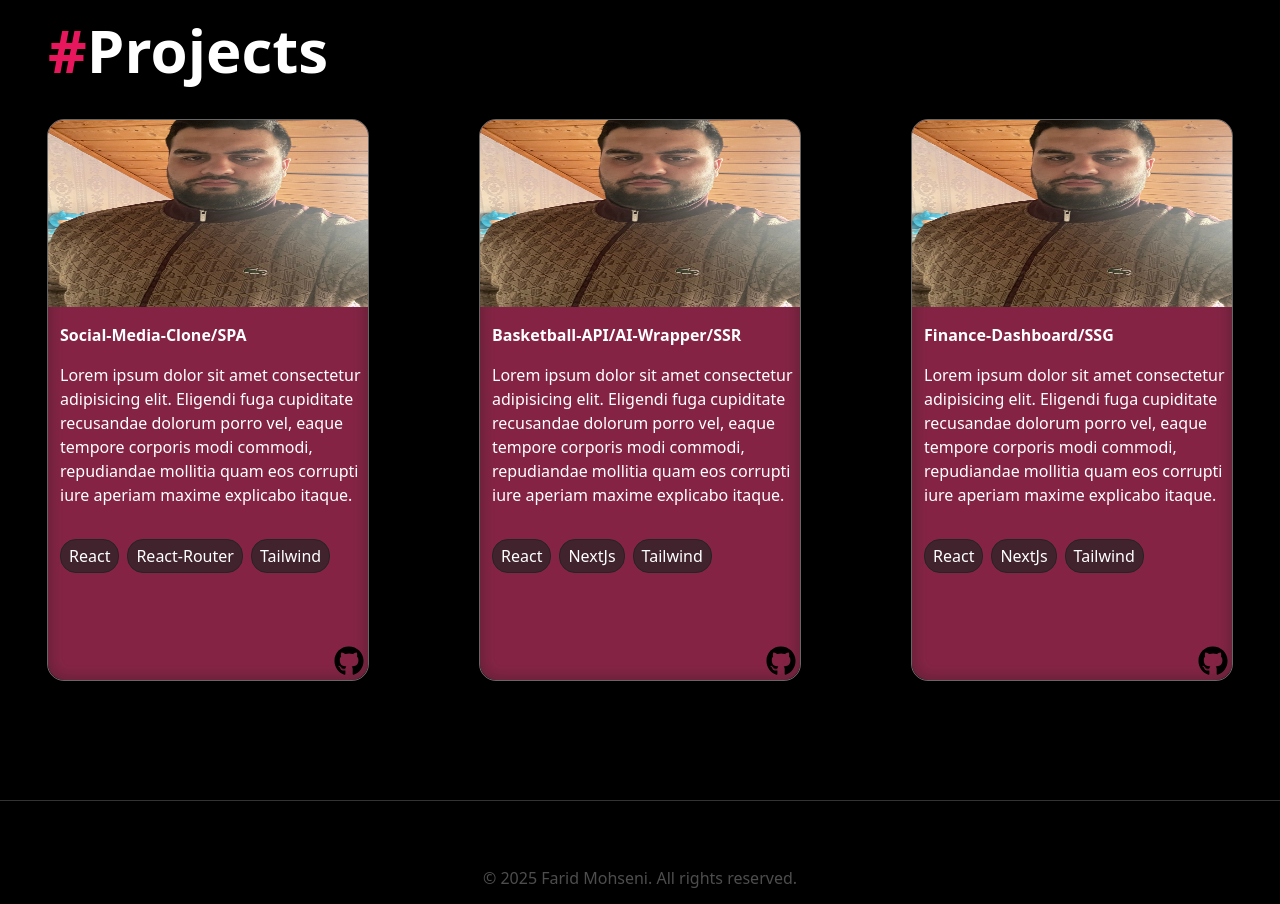
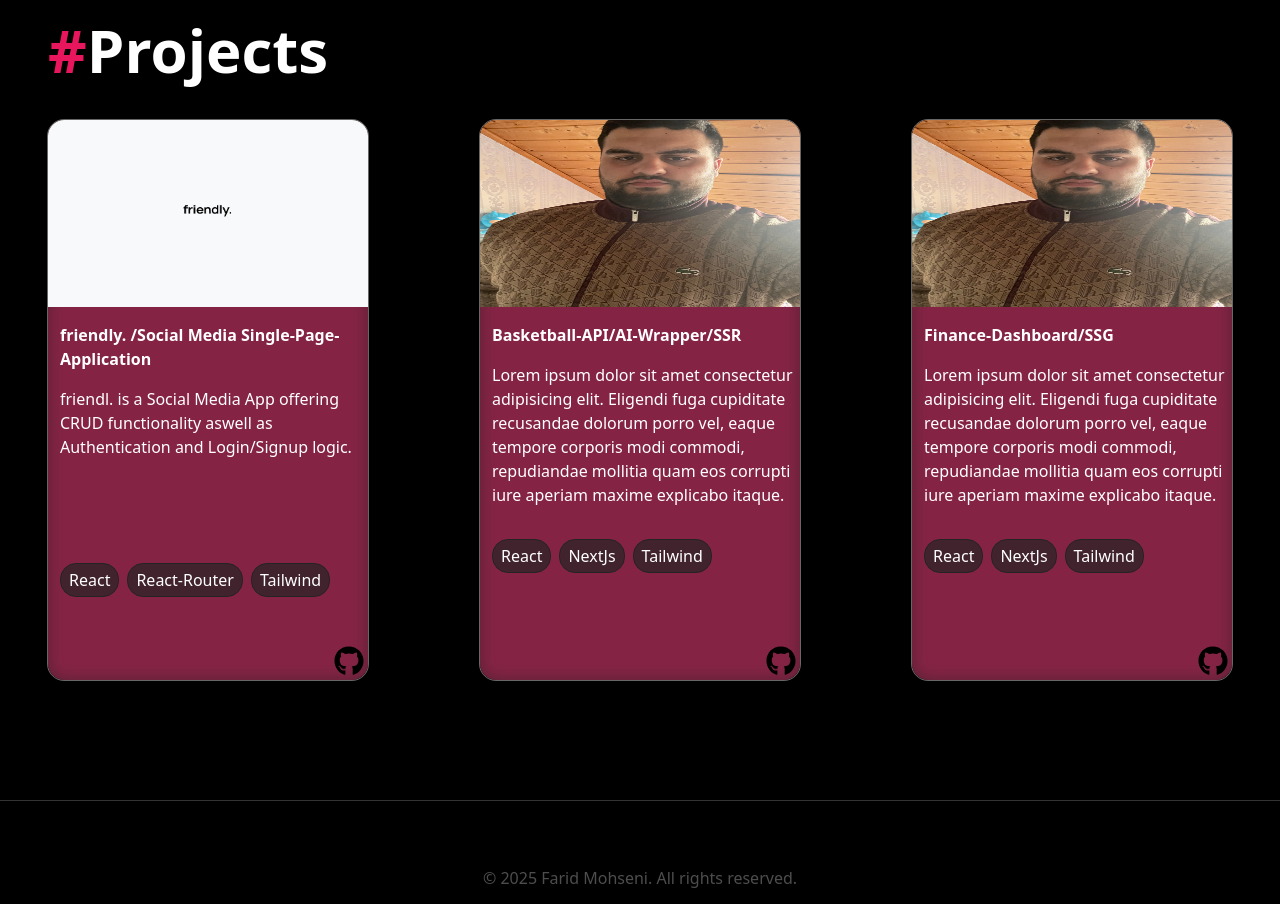
Before and after one commit to FaridMo99/Portfolio-Landing-Page, a React (Vite) app: page / in a window 1280 px wide. Shown: the part 2060-2964 px from the top of the page. Built offline with nearby package versions, Linux system fonts and the light colour scheme.

Commit message:
added images to spa project and fade animation on hover

```diff
--- a/src/components/ProjectsCard.jsx
+++ b/src/components/ProjectsCard.jsx
@@ -1,4 +1,4 @@
-import React from "react";
+import React,{useState} from "react";
 import { FaGithub } from "react-icons/fa";
 import CardButton from "./CardButton";
 import TransitionWrapper from "./HoC/TransitionWrapper";
@@ -7,27 +7,48 @@ function ProjectsCard({
   title,
   text,
   image,
+  secondImage,
   alt,
   githubLink,
   technologies,
   width,
+  link
 }) {
+  const [isHovered, setIsHovered] = useState(false)
+
   return (
+    <a href={link} target="_blank" onMouseEnter={()=>setIsHovered(true)} onMouseLeave={()=>setIsHovered(false)}>
     <TransitionWrapper
       styles={`${width} h-[60vh] md:h-[70vh] relative rounded-2xl frost`}
     >
-      <img className="h-1/3 w-full" src={image} alt={alt} />
-      <h2 className="hover:text-secondary pl-3 py-4 font-bold">{title}</h2>
+    <div className="relative h-1/3 w-full bg-black">
+  <img
+    src={image}
+    alt={alt}
+    className={`absolute h-full w-full transition-opacity duration-500 ${
+      isHovered ? "opacity-0" : "opacity-100"
+    }`}
+  />
+  <img
+    src={secondImage}
+    alt={alt}
+    className={`absolute h-full w-full  transition-opacity duration-500 ${
+      isHovered ? "opacity-100" : "opacity-0"
+    }`}
+  />
+</div>
+      <h2 className="text-white pl-3 py-4 font-bold">{title}</h2>
       <p className="pl-3 mb-4 overflow-scroll h-[20vh]">{text}</p>
       <div className="w-full pl-1 pb-10 flex flex-wrap">
         {technologies?.map((technologie) => (
           <CardButton key={technologie} text={technologie} />
         ))}
       </div>
-      <a className="absolute bottom-1 right-1" href={githubLink}>
+      <a className="absolute bottom-1 right-1" target="_blank" href={githubLink}>
         <FaGithub size={30} color="#000" />
       </a>
     </TransitionWrapper>
+    </a>
   );
 }
 
--- a/src/components/main/Projects.jsx
+++ b/src/components/main/Projects.jsx
@@ -7,12 +7,14 @@ function Projects() {
     <Subsections title="Projects" id="projects">
       <div className="flex md:flex-row flex-col justify-around md:justify-between items-center w-full h-full">
         <ProjectsCard
-          title="Social-Media-Clone/SPA"
-          text="Lorem ipsum dolor sit amet consectetur adipisicing elit. Eligendi fuga cupiditate recusandae dolorum porro vel, eaque tempore corporis modi commodi, repudiandae mollitia quam eos corrupti iure aperiam maxime explicabo itaque."
-          image="/self.jpeg"
-          githubLink=""
+          title="friendly. /Social Media Single-Page-Application"
+          text="friendl. is a Social Media App offering CRUD functionality aswell as Authentication and Login/Signup logic."
+          image="/friendly-logo.png"
+          githubLink="https://github.com/FaridMo99/SPA"
           technologies={["React", "React-Router", "Tailwind"]}
           width="w-full md:w-[25vw]"
+          link=""
+          secondImage="/friendly-logo-second.png"
         />
         <ProjectsCard
           title="Basketball-API/AI-Wrapper/SSR"
@@ -21,6 +23,9 @@ function Projects() {
           githubLink=""
           technologies={["React", "NextJs", "Tailwind"]}
           width="w-full md:w-[25vw] my-12 md:my-0"
+          link=""
+          secondImage=""
+
         />
         <ProjectsCard
           title="Finance-Dashboard/SSG"
@@ -29,6 +34,9 @@ function Projects() {
           githubLink=""
           technologies={["React", "NextJs", "Tailwind"]}
           width="w-full md:w-[25vw]"
+          link=""
+          secondImage=""
+
         />
       </div>
     </Subsections>
```
Also changed, not shown: public/friendly-logo-second.png (added), public/friendly-logo.png (added).
